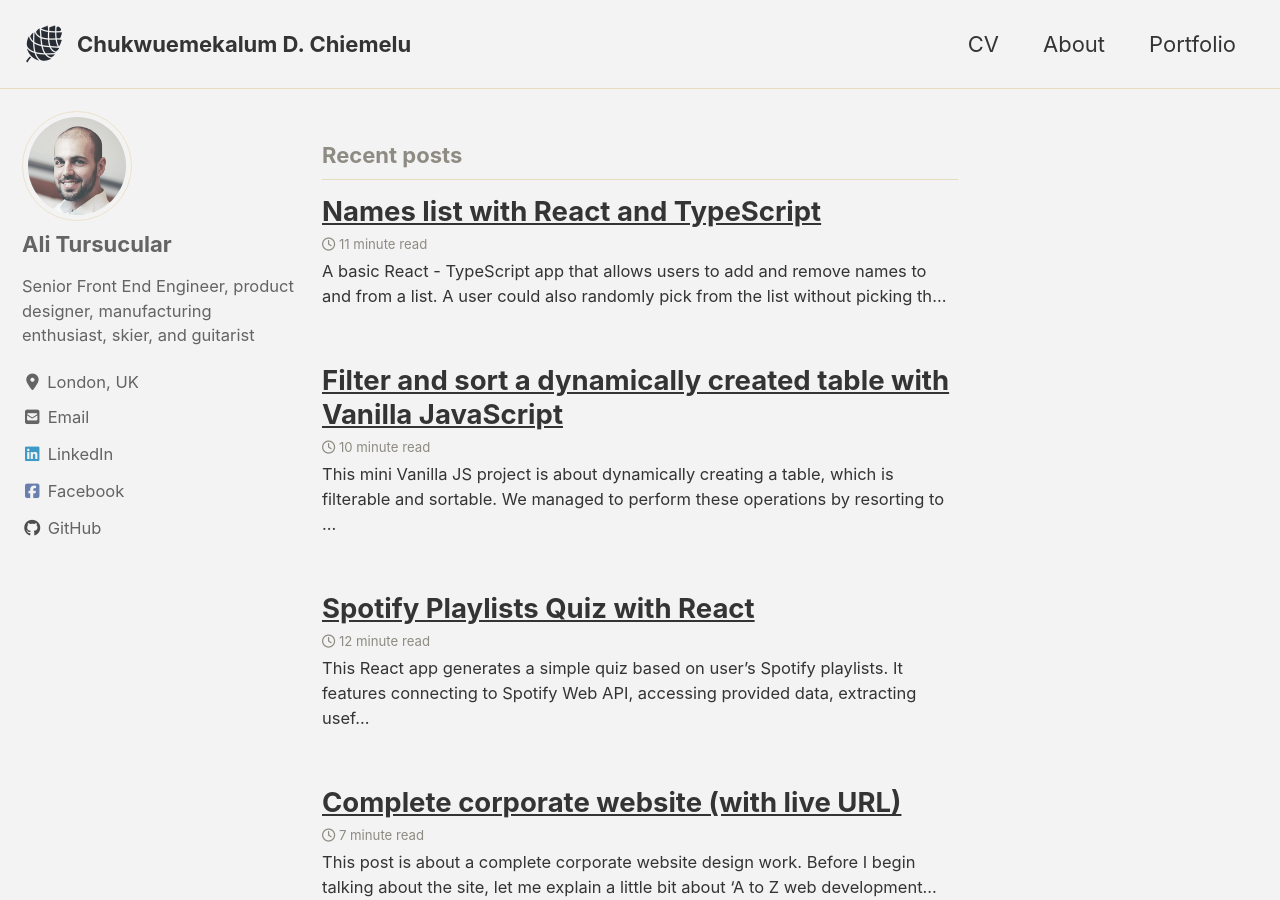
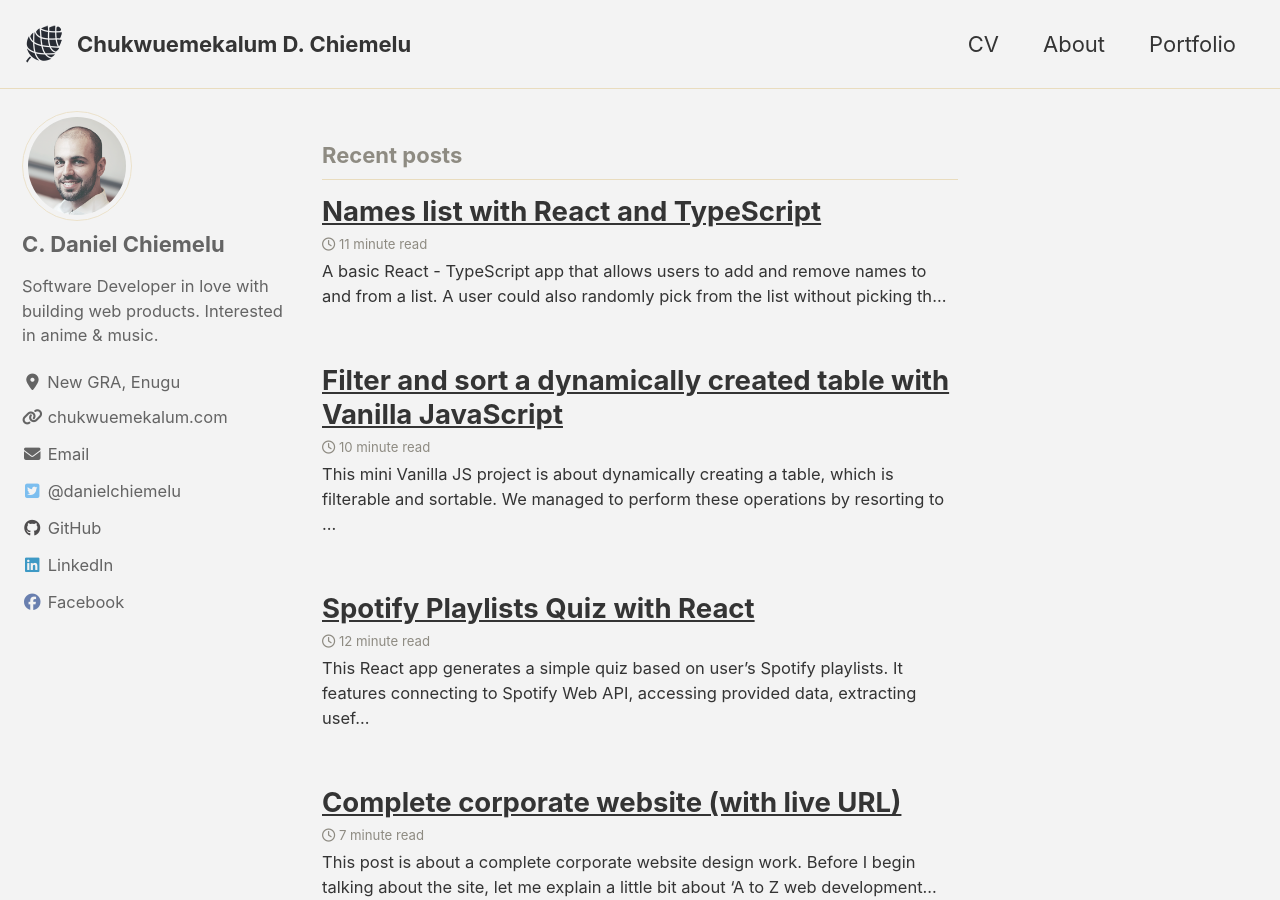
Before and after one commit to Chukwuemekalum/chukwuemekalum.github.io, a Jekyll site: the page built from index.html, in a window 1280 px wide and 900 px high. Built offline with Jekyll 4.4.1, drawn with Linux system fonts in a browser that asks for light colours; cached includes are drawn as plain includes; nearby versions of some CDN libraries; the list of posts is cut into pages by our own code.

Commit message:
New Changes

```diff
--- a/_config.yml
+++ b/_config.yml
@@ -16,11 +16,12 @@
 
 # Site Settings
 locale                   : "en"
-title                    : "Chukwuemekalum D. Chiemelu"
+title                    : Chukwuemekalum D. Chiemelu
 title_separator          : "-"
 subtitle                 : # site tagline that appears below site title in masthead
 name                     : "Ali Turşucular"
-description              : "Welcome to my GitHub Pages! I am a Senior Front End Engineer and a contractor in London, UK" # Both the regular and the og:description
+description: >- # this means to ignore newlines in the text below
+  Chukwuemekalum Chiemelu's personal website.
 url                      : "https://alitursucular.github.io" # the base hostname & protocol for your site e.g. "https://mmistakes.github.io"
 baseurl                  : # the subpath of your site, e.g. "/blog"
 repository               : "alitursucular/alitursucular.github.io" # GitHub username/repo-name e.g. "mmistakes/minimal-mistakes"
@@ -93,33 +94,32 @@
 
 # Site Author
 author:
-  name             : "Ali Tursucular"
-  avatar           : "/assets/images/alitursucular-avatar.png" # path of avatar image, e.g. "/assets/images/bio-photo.jpg"
-  bio              : "Senior Front End Engineer, product designer, manufacturing enthusiast, skier, and guitarist"
-  location         : "London, UK"
+  name   : "C. Daniel Chiemelu"
+  avatar : "/assets/images/alitursucular-avatar.png" # path of avatar image, e.g. "/assets/images/bio-photo.jpg"
+  bio    :
+    Software Developer in love with building web products.
+    Interested in anime & music.
+  location : New GRA, Enugu
   email            :
   links:
+    - label: "chukwuemekalum.com"
+      icon: "fas fa-fw fa-link"
+      url: "https://chukwuemekalum.com"
     - label: "Email"
-      icon: "fas fa-fw fa-envelope-square"
-      url: mailto:alitursucular@gmail.com
-    # - label: "Website"
-      # icon: "fas fa-fw fa-link"
-      # url: "https://your-website.com"
-    # - label: "Twitter"
-      # icon: "fab fa-fw fa-twitter-square"
-      # url: "https://twitter.com/"
+      icon: "fas fa-fw fa-envelope"
+      url: "mailto:contact@chukwuemekalum.live"
+    - label: "@danielchiemelu"
+      icon: "fab fa-fw fa-twitter-square"
+      url: "https://twitter.com/danielchiemelu"
+    - label: "GitHub"
+      icon: "fab fa-fw fa-github"
+      url: "https://github.com/Chukwuemekalum"
     - label: "LinkedIn"
       icon: "fab fa-fw fa-linkedin"
-      url: "https://www.linkedin.com/in/alitursucular/"
+      url: "https://www.linkedin.com/in/danielchiemelu/"
     - label: "Facebook"
-      icon: "fab fa-fw fa-facebook-square"
-      url: "https://www.facebook.com/alitursucular"
-    - label: "GitHub"
-      icon: "fab fa-fw fa-github"
-      url: "https://github.com/alitursucular"
-    # - label: "Instagram"
-      # icon: "fab fa-fw fa-instagram"
-      # url: "https://instagram.com/"
+      icon: "fab fa-fw fa-facebook"
+      url: "https://www.facebook.com/chukwuemekalumchiemelu"
 
 # Site Footer
 footer:
```
